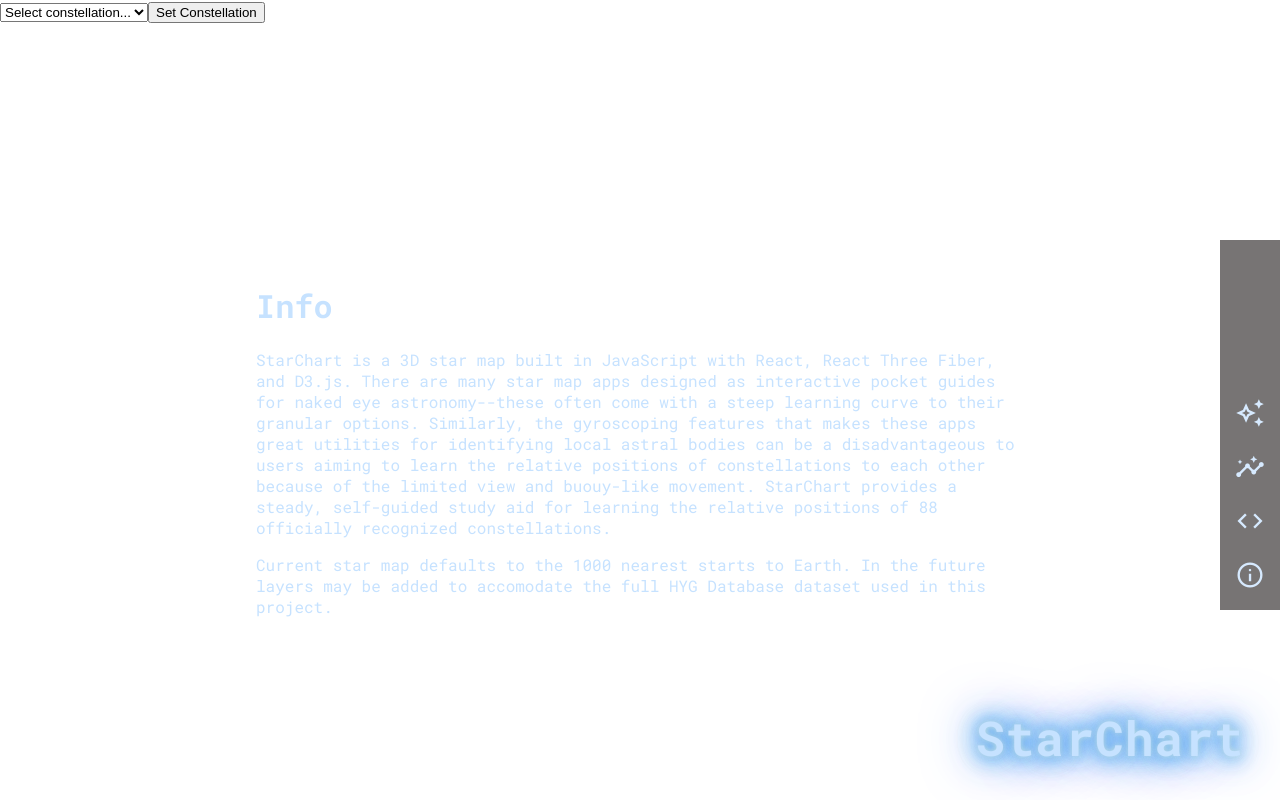
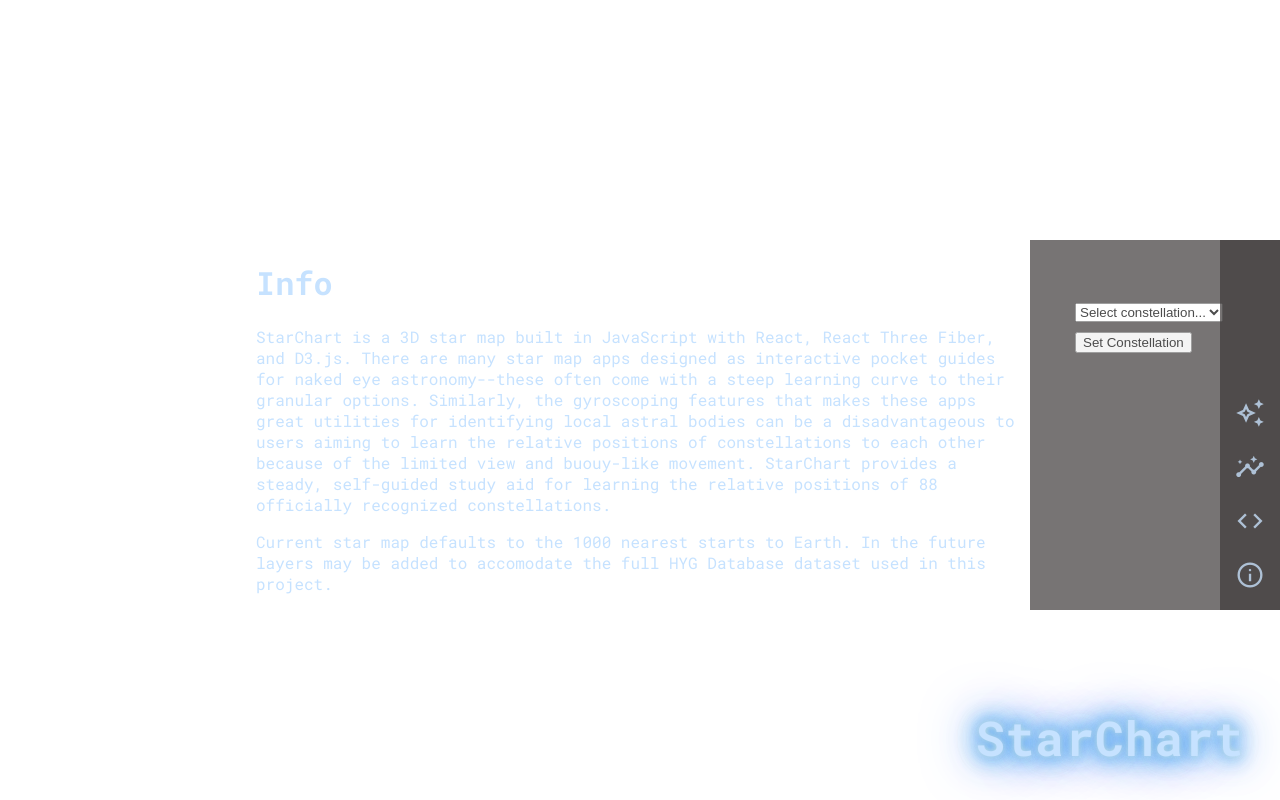
Before and after one commit to kate-grant/StarChart-3D, a React app: page /info in a window 1280 px wide. Built offline with nearby package versions, Linux system fonts and the light colour scheme.

Commit message:
added settings styling

```diff
--- a/public/index.css
+++ b/public/index.css
@@ -76,6 +76,38 @@ span > .material-symbols-outlined {
   color: #f1f1f1;
 }
 
+#settings {
+  height: 40%;
+  min-width: fit-content;
+  width: 250px;
+  position: fixed;
+  display: block;
+  top: 30vh;
+  right: 0;
+  color: inherit;
+  background-color: #3e3a3a;
+  padding-top: 50px;
+  z-index: 99;
+  opacity: 70%;
+}
+
+#settings > form {
+  padding-left: 45px;
+  display: block;
+  margin-top: 10px;
+  /* visibility: hidden; */
+}
+
+#settings > h2 {
+  margin-left: 45px;
+  /* visibility: hidden; */
+}
+
+#settings button {
+  display: block;
+  margin-top: 10px;
+}
+
 #info {
   position: relative;
   width: 60vw;
```
